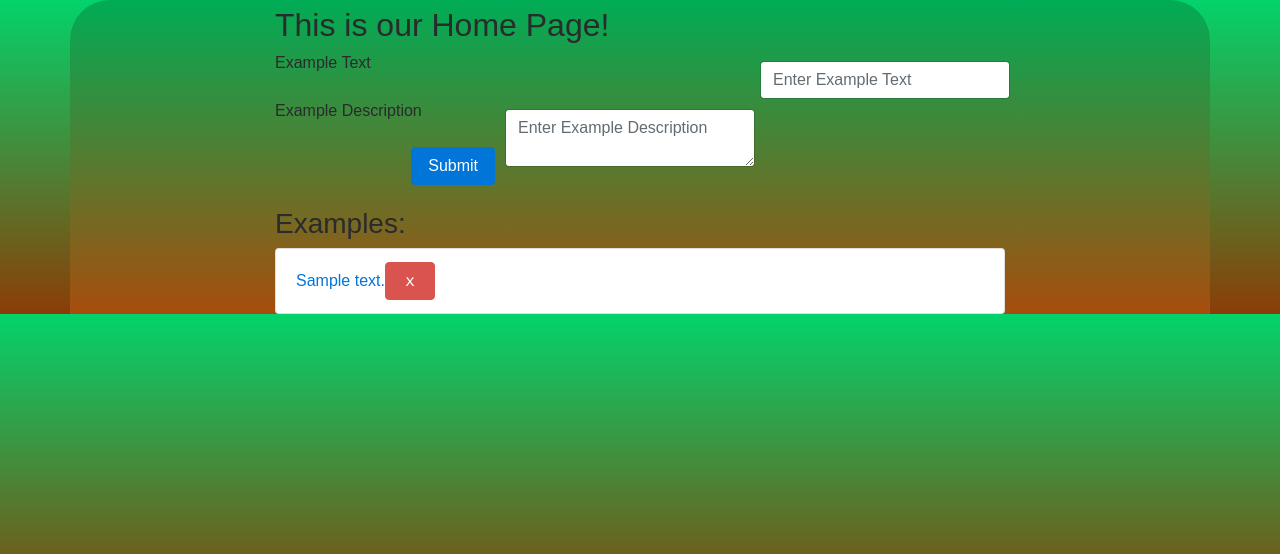
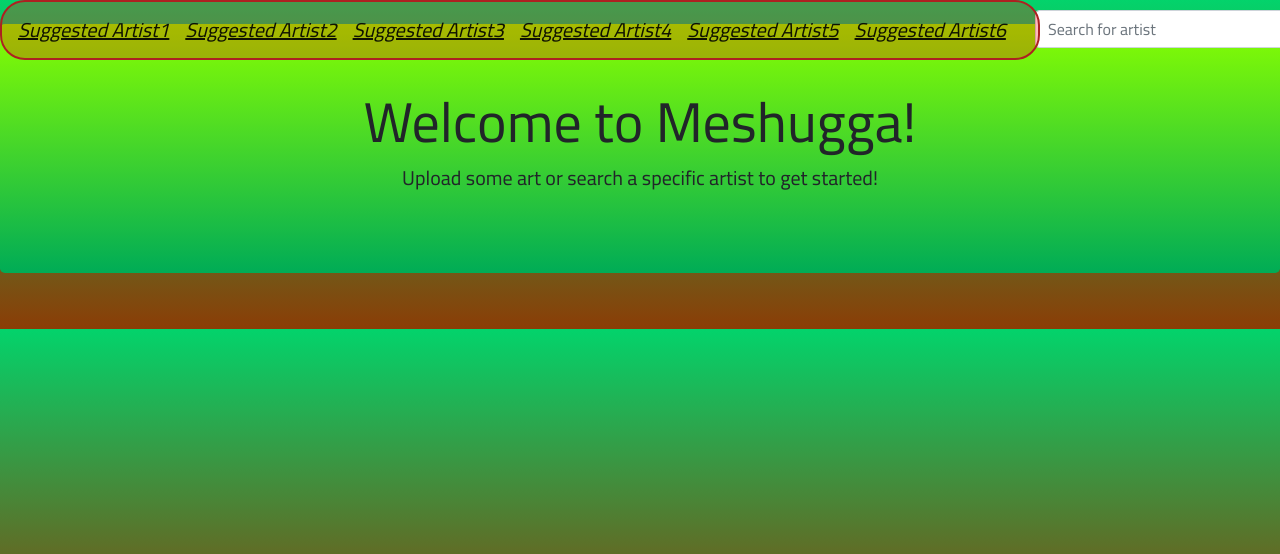
Before and after one commit to ryanholt22/Meshugga, a Node server app: template views/index.handlebars in a window 1280 px wide. Shown: the top 554 px of the page. Run offline with Node 20, Linux system fonts and the light colour scheme; the template is opened without the code that fills it: values that come from a table or form of the project are taken from there, others are empty; tables that the repository leaves empty hold one stand-in row (values such as "Sample post"); some libraries are stand-ins or nearby versions.

Commit message:
rebuilding frontend

```diff
--- a/config/config.json
+++ b/config/config.json
@@ -1,10 +1,10 @@
 {
   "development": {
     "username": "root",
-    "password": "root",
+    "password": "Dexter11342",
     "database": "exampledb",
     "host": "localhost",
-    "port": "8889",
+    "port": "3306",
     "dialect": "mysql"
   },
   "test": {
@@ -12,7 +12,7 @@
     "password": "root",
     "database": "testdb",
     "host": "127.0.0.1",
-    "port": "8889",
+    "port": "3306",
     "socketPath": "~travis/.my.cnf",
     "dialect": "mysql",
     "logging": false
--- a/package.json
+++ b/package.json
@@ -19,7 +19,7 @@
     "lint-staged": "^9.4.0",
     "mysql2": "^1.6.5",
     "react-scripts": "^3.1.2",
-    "sequelize": "^5.19.1",
+    "sequelize": "^5.21.1",
     "sequelize-cli": "^5.5.1"
   },
   "devDependencies": {
--- a/public/js/index.js
+++ b/public/js/index.js
@@ -91,3 +91,20 @@ submitBtnEl.addEventListener("click", handleFormSubmit);
 document.querySelectorAll(".delete").forEach(btn => {
   btn.addEventListener("click", handleDeleteBtnClick);
 });
+
+var slideIndex = 0;
+showSlides();
+
+function showSlides() {
+  var i;
+  var slides = document.getElementsByClassName("mySlides");
+  for (i = 0; i < slides.length; i++) {
+    slides[i].style.display = "none";
+  }
+  slideIndex++;
+  if (slideIndex > slides.length) {
+    slideIndex = 1;
+  }
+  slides[slideIndex - 1].style.display = "block";
+  setTimeout(showSlides, 1500); // Change image every 2 seconds
+}
--- a/server.js
+++ b/server.js
@@ -23,7 +23,7 @@ app.engine(
 app.set("view engine", "handlebars");
 
 // Routes
-require("./routes/apiRoutes")(app);
+require("./routes/apiRoutes").api(app);
 require("./routes/htmlRoutes")(app);
 
 var syncOptions = { force: false };
--- a/views/index.handlebars
+++ b/views/index.handlebars
@@ -1,33 +1,67 @@
 <div id="home">
-  <div class="container">
-    <div class="row">
-      <div class="col-8 offset-2">
-        <h1>{{msg}}</h1>
-        <h2>This is our Home Page!</h2>
-        <form class="clearfix mb-4" action="POST">
-          <div class="form-group">
-            <label for="example-text">Example Text</label>
-            <input type="text" id="example-text" class="form-control" aria-describedby="example-text" placeholder="Enter Example Text">
-          </div>
-          <div class="form-group">
-            <label for="example-description">Example Description</label>
-            <textarea class="form-control" id="example-description" aria-describedby="example-description" placeholder="Enter Example Description"></textarea>
-          </div>
-          <button id="submit" class="btn btn-primary float-right">Submit</button>
-        </form>
-        <h3>Examples:</h3>
-        <ul id="example-list" class="list-group">
-          {{#each examples}}
-          <li data-id="{{this.id}}" class="list-group-item">
-            <a href="example/{{this.id}}">{{this.text}}</a>
-            <button class="btn btn-danger float-right delete">ｘ</button>
-          </li>
-          {{/each}}
-        </ul>
-      </div>
-    </div>
+  <nav class="navbar navbar-light bg-light">
+    <a class="navbar-brand" href="#"><u><i>Suggested Artist1</i></u></a>
+    <a class="navbar-brand" href="#"><u><i>Suggested Artist2</i></u></a>
+    <a class="navbar-brand" href="#"><u><i>Suggested Artist3</i></u></a>
+    <a class="navbar-brand" href="#"><u><i>Suggested Artist4</i></u></a>
+    <a class="navbar-brand" href="#"><u><i>Suggested Artist5</i></u></a>
+    <a class="navbar-brand" href="#"><u><i>Suggested Artist6</i></u></a>
+  </nav>
+  <button type="button" id="search-artist-button" class="btn btn-primarySearchbutton"></button>
+  <input class="form-control" type="text" placeholder="Search for artist" aria-label="Search">
+  <div class="jumbotron" id="header">
+    <h1 class="display-4">Welcome to Meshugga!</h1>
+    <p class="lead">Upload some art or search a specific artist to get started!</p>
   </div>
+  <br>
+
+
+  <!-- Slideshow container -->
+<div class="slideshow-container">
+  <!-- Full-width images with number and caption text -->
+  <div class="mySlides fade">
+    <div class="numbertext1">
+    <img src="https:www.worldatlas.comrw728-h425-c728x425upload1fe7fd1280px-van-gogh-starry-night-google-art-project.jpg" width="100%" height="400px">
+    <div class="text" style="color red; font-size150%;">OIL</div>
+  <div>
+  <div class="mySlides fade">
+    <div class="numbertext2">
+    <img src="https:s3.amazonaws.comcom.twilio.prod.twilio-docsimagesASCII-ukiyowaves2048-gray.width-808.png" width="100%" height="400px">
+    <div class="text" style="color red; font-size150%;">ASCII</div>
+  </div>
+  <div class="mySlides fade">
+    <div class="numbertext3">
+    <img src="http:www.cartoondistrict.comwp-contentuploads201703different-types-of-paintings-and-techniques-830x450.jpg" width="100%" height="400px"></div>
+    <div class="text" style="color red; font-size150%;">SPLASH</div>
+  </div>
+
+  </div>
+<br>
+<!-- The dots/circles -->
+<div style="text-aligncenter">
+  <span class="circle" onclick="currentSlide(1)"></span>
+  <span class="circle" onclick="currentSlide(2)"></span>
+  <span class="circle" onclick="currentSlide(3)"></span>
 </div>
 
-<script type="text/javascript" src="https://cdnjs.cloudflare.com/ajax/libs/jquery/3.2.1/jquery.min.js"></script>
-<script src="/js/index.js"></script>
+
+</div>
+<div class="container">
+<h3>Getting started!</h3>
+<h5>To get started, paste a URL below to upload art, or search for an artist at the top of the page.</h5>
+<div id="postone" class="shadow-lg p-3 mb-5 bg-white rounded">
+  <form action="myform.cgi">
+    <input type="text" name="fileupload" value= id="fileupload"> Enter a URL to upload art!</form>
+    <label for="fileuploadlabel"></label>
+    </button id="submit" class="btn btn-success float-right">Submit</button>
+    </form>
+</div>
+<ul id="example-list" class="list-group">
+  {{#each examples}}
+  <li data-id={{this.id}} class="list-group-item">
+    <a href="example"{{this.id}}{{this.text}}></a>
+    <button class="btn btn-danger float-right deleteｘ"></button>
+  <li>
+  {{/each}}
+</ul>
+</div>
--- a/views/layouts/main.handlebars
+++ b/views/layouts/main.handlebars
@@ -3,8 +3,10 @@
 
 <head>
   <meta charset="utf-8">
-  <link rel="stylesheet" href="https://maxcdn.bootstrapcdn.com/bootstrap/4.0.0-beta.3/css/bootstrap.min.css">
-  <link rel="stylesheet" href="/styles/styles.css" media="screen" title="no title" charset="utf-8">
+  <link rel="stylesheet" href="https://stackpath.bootstrapcdn.com/bootstrap/4.3.1/css/bootstrap.min.css" integrity="sha384-ggOyR0iXCbMQv3Xipma34MD+dH/1fQ784/j6cY/iJTQUOhcWr7x9JvoRxT2MZw1T" crossorigin="anonymous">
+  <link rel="stylesheet" href="./styles/styles.css" media="screen" title="no title" charset="utf-8">
+  <link href="https://fonts.googleapis.com/css?family=Cairo&display=swap" rel="stylesheet">
+  <script src="https://code.jquery.com/jquery-3.4.1.js" integrity="sha256-WpOohJOqMqqyKL9FccASB9O0KwACQJpFTUBLTYOVvVU=" crossorigin="anonymous"></script>
   <title>Home Page</title>
 </head>
 
```
